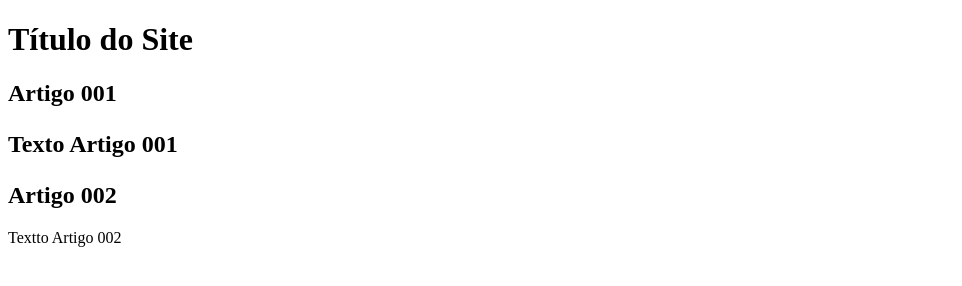
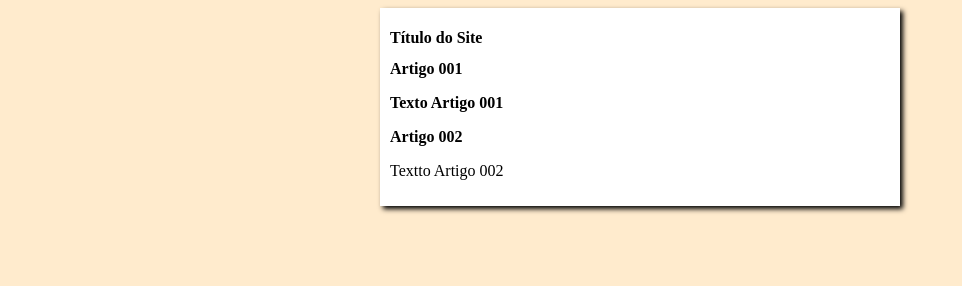
Before and after one commit to Petersonsales/projeto-site, a plain HTML site: page index.html in a window 1280 px wide. Shown: the whole page, without its empty margins (0-962 px from the left). Drawn offline with Linux system fonts and the light colour scheme.

Commit message:
Iniciei o design

```diff
--- /dev/null
+++ b/estilo/style.css
@@ -0,0 +1,16 @@
+* {
+    font-size: arial, helvetica, sans-serif;
+    font-size: 16px;
+}
+
+body {
+    background-color: blanchedalmond;
+}
+
+main {
+    background-color: white;
+    width: 500px;
+    margin: auto;
+    padding: 10px;
+    box-shadow: 3px 3px 5px black   ;
+}
--- a/index.html
+++ b/index.html
@@ -4,6 +4,7 @@
     <meta charset="UTF-8">
     <meta name="viewport" content="width=device-width, initial-scale=1.0">
     <title>Título do Site</title>
+    <link rel="stylesheet" href="estilo/style.css">
 </head>
 <body>
     <main>
```
